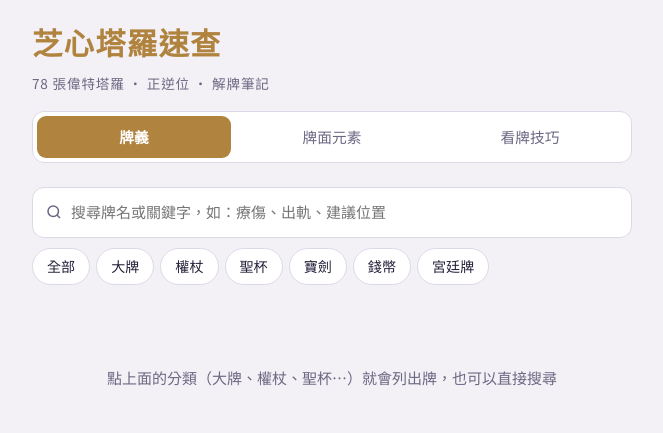
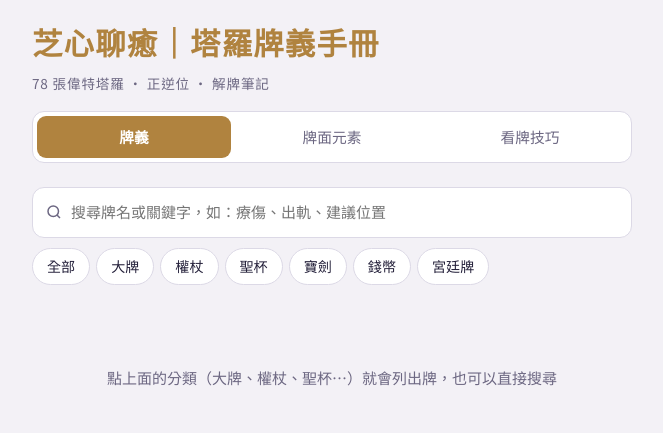
Before and after one commit to zhixinhealing/tarot, a plain HTML site: page index.html in a window 1280 px wide. Shown: the whole page, without its empty margins (308-971 px from the left). Drawn offline with Linux system fonts and the light colour scheme.

Commit message:
Add files via upload

```diff
--- a/index.html
+++ b/index.html
@@ -4,7 +4,7 @@
 <meta charset="utf-8">
 <meta name="viewport" content="width=device-width, initial-scale=1, viewport-fit=cover">
 <style>:root{color-scheme:light;padding-top:env(safe-area-inset-top,0px);padding-bottom:env(safe-area-inset-bottom,0px)}body{margin:0}[hidden]{display:none!important}</style>
-<title>芝心數語｜塔羅速查</title>
+<title>芝心聊癒｜塔羅牌義手冊</title>
 <meta name="claude:viewport-fit-sides" content="cover">
 <link rel="stylesheet" href="https://fonts.googleapis.com/css2?family=Noto+Serif+TC:wght@600;900&family=Noto+Sans+TC:wght@400;500;700&family=DM+Mono:wght@500&display=swap">
 <style>
@@ -131,7 +131,7 @@ mark{background:var(--mark);color:inherit;border-radius:3px;padding:0 1px}
 
 <div class="wrap">
   <header>
-    <h1>芝心塔羅速查</h1>
+    <h1>芝心聊癒｜塔羅牌義手冊</h1>
     <p>78 張偉特塔羅 ‧ 正逆位 ‧ 解牌筆記</p>
   </header>
 
```
